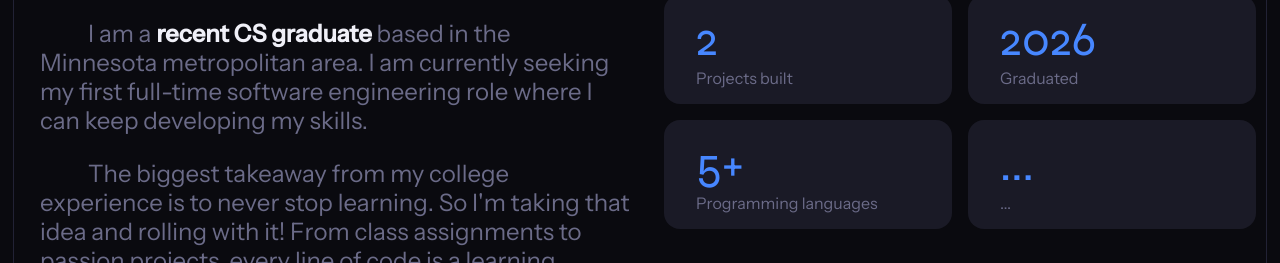
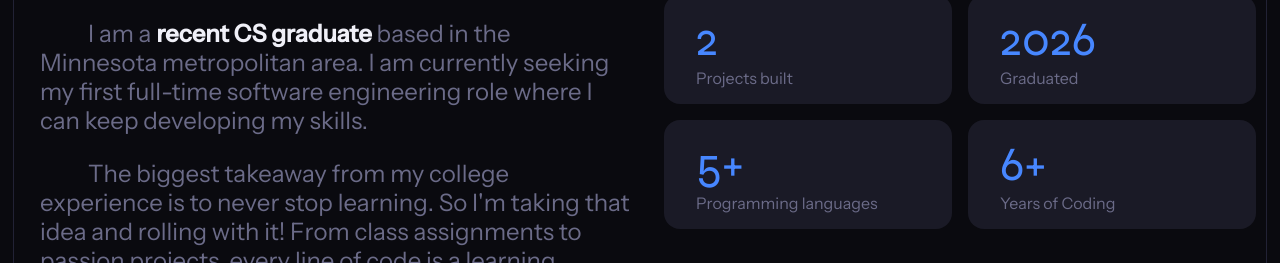
Before and after one commit to evanlee2212/evanlee2212.github.io, a plain HTML site: page index.html in a window 1280 px wide. Shown: the part 980-1243 px from the top of the page. Drawn offline with nearby package versions, Linux system fonts and the light colour scheme.

Commit message:
Minor tweaks

```diff
--- a/index.html
+++ b/index.html
@@ -52,8 +52,8 @@
                         <div class="card-label">Programming languages</div>
                     </div>
                     <div class="about-card">
-                        <div class="card-num">...</div>
-                        <div class="card-label">...</div>
+                        <div class="card-num">6+</div>
+                        <div class="card-label">Years of Coding</div>
                     </div>
                 </div>
             </div>
```
Also changed, not shown: 1 other file.
